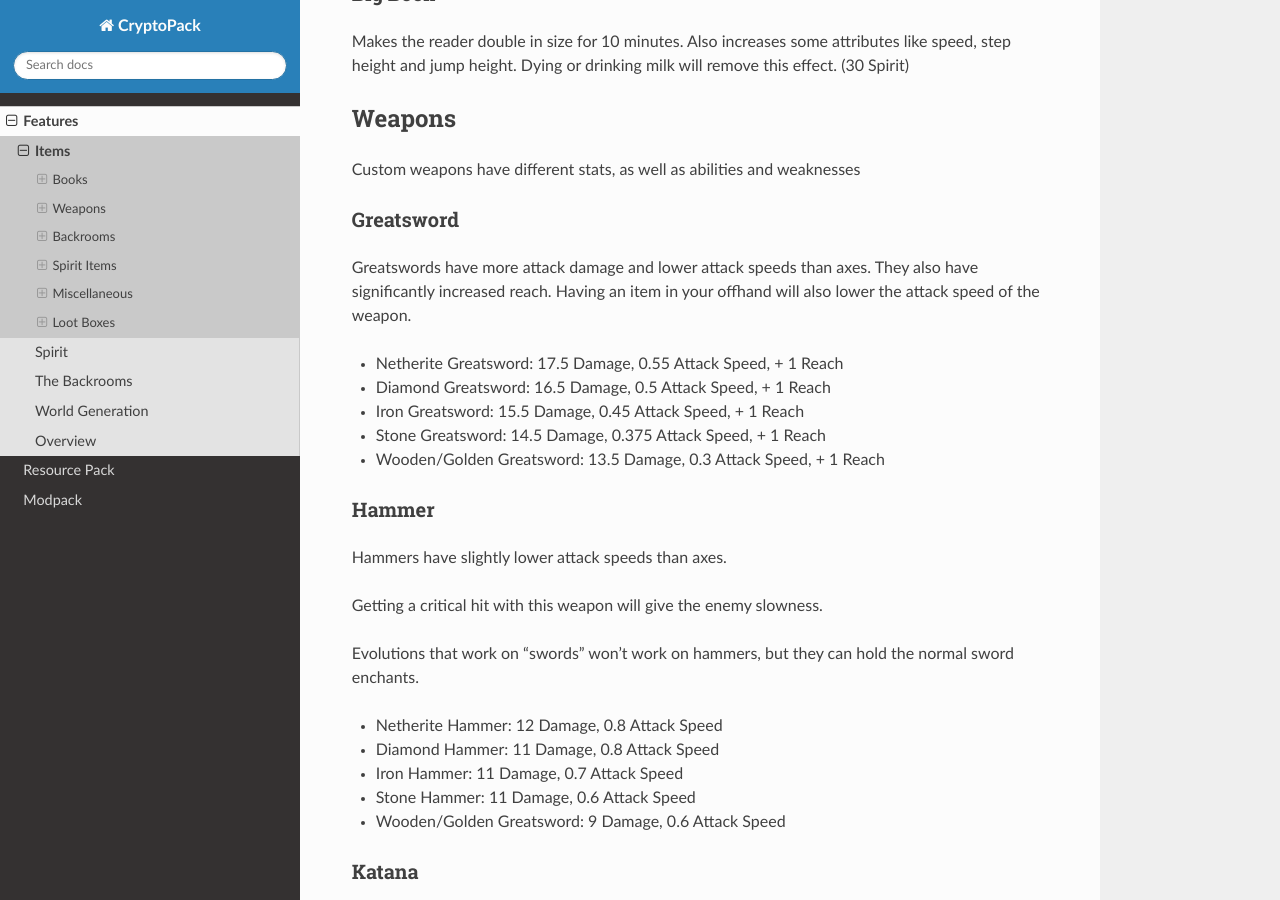
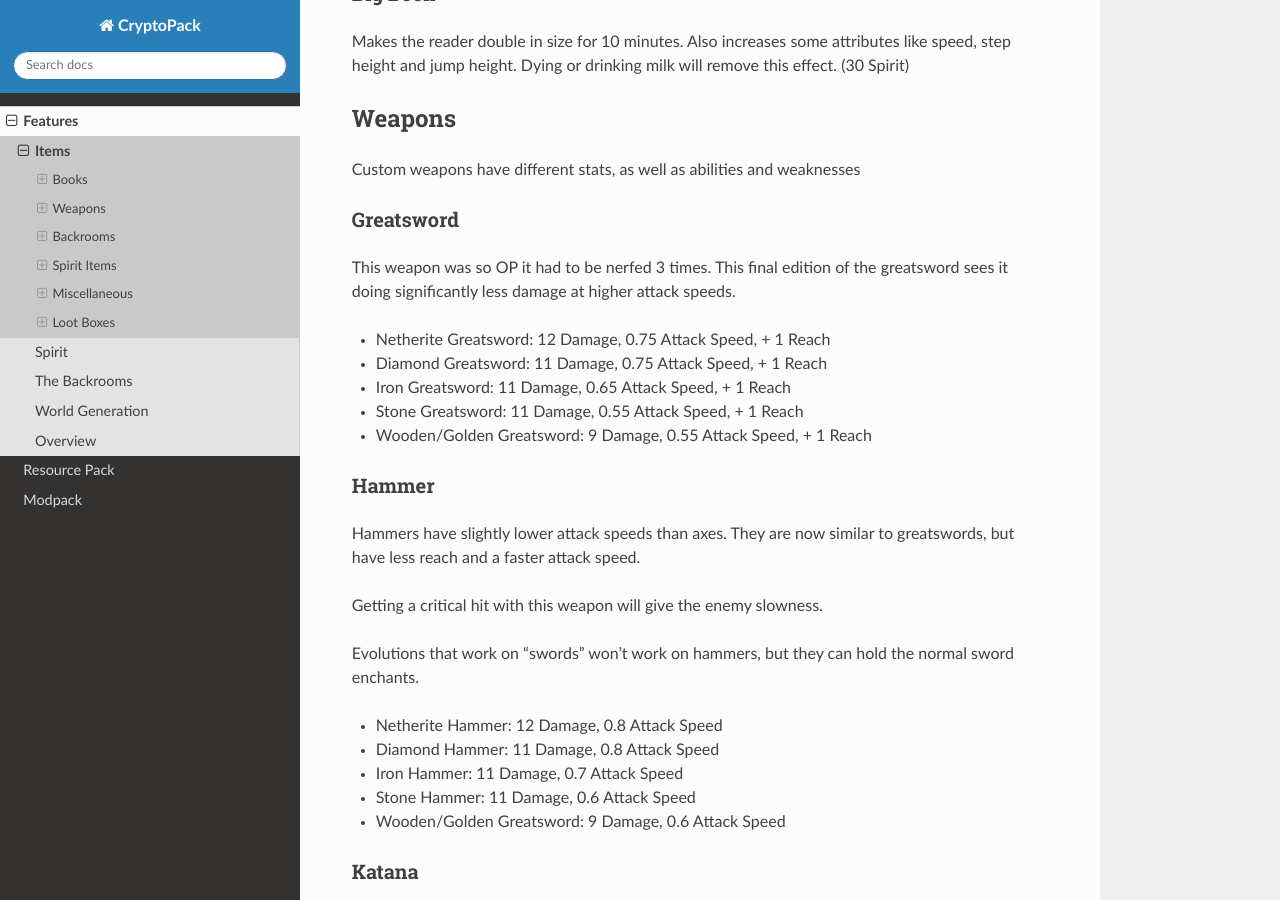
Before and after one commit to Shwabbaa/cryptopack-docs, a Sphinx documentation site: the page built from docs/source/features/items.rst, in a window 1280 px wide and 900 px high, scrolled down 4704 px. Built offline with Sphinx 7.4.7 and the Read the Docs theme 3.1.0, drawn with Linux system fonts in a browser that asks for light colours; pages that are not in the unit, such as notebooks, are missing from menus.

Commit message:
Update items.rst

```diff
--- a/docs/source/features/items.rst
+++ b/docs/source/features/items.rst
@@ -228,22 +228,21 @@ Custom weapons have different stats, as well as abilities and weaknesses
 
 Greatsword
 """"""""""""""
-Greatswords have more attack damage and lower attack speeds than axes. They also have significantly increased reach.
-Having an item in your offhand will also lower the attack speed of the weapon.
+This weapon was so OP it had to be nerfed 3 times. This final edition of the greatsword sees it doing significantly less damage at higher attack speeds.
 
-* Netherite Greatsword: 17.5 Damage, 0.55 Attack Speed, + 1 Reach
+* Netherite Greatsword: 12 Damage, 0.75 Attack Speed, + 1 Reach
 
-* Diamond Greatsword: 16.5 Damage, 0.5 Attack Speed, + 1 Reach
+* Diamond Greatsword: 11 Damage, 0.75 Attack Speed, + 1 Reach
 
-* Iron Greatsword: 15.5 Damage, 0.45 Attack Speed, + 1 Reach
+* Iron Greatsword: 11 Damage, 0.65 Attack Speed, + 1 Reach
 
-* Stone Greatsword: 14.5 Damage, 0.375 Attack Speed, + 1 Reach
+* Stone Greatsword: 11 Damage, 0.55 Attack Speed, + 1 Reach
 
-* Wooden/Golden Greatsword: 13.5 Damage, 0.3 Attack Speed, + 1 Reach
+* Wooden/Golden Greatsword: 9 Damage, 0.55 Attack Speed, + 1 Reach
 
 Hammer
 """"""""""""""
-Hammers have slightly lower attack speeds than axes.
+Hammers have slightly lower attack speeds than axes. They are now similar to greatswords, but have less reach and a faster attack speed.
 
 Getting a critical hit with this weapon will give the enemy slowness.
 
```
